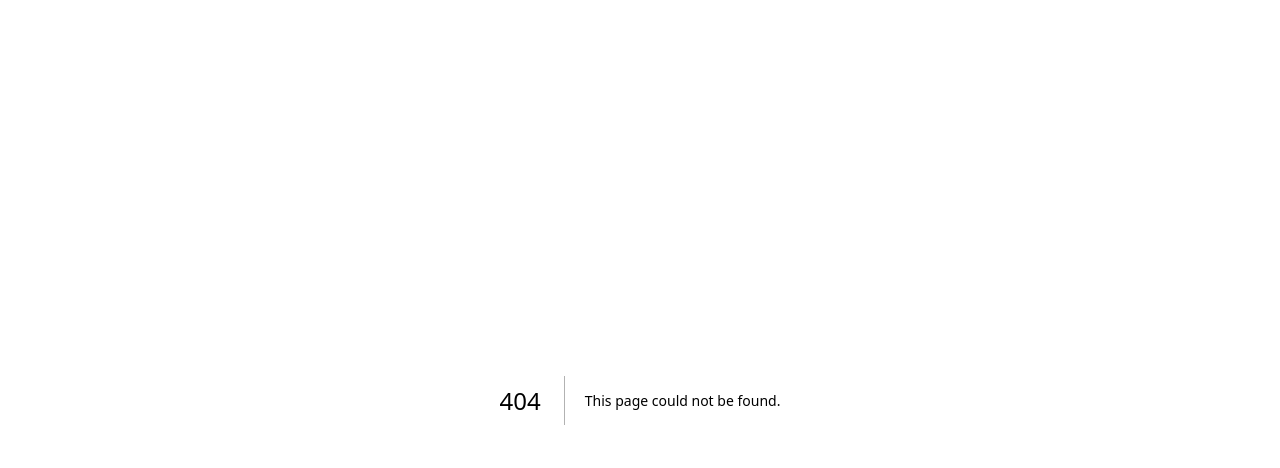
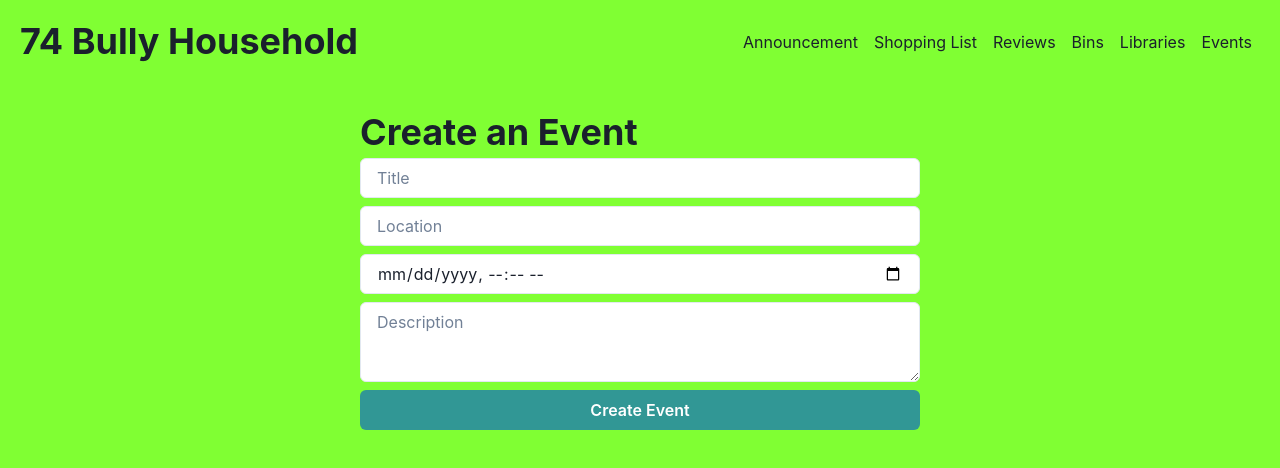
Before and after one commit to jonnyroutley/74bully, a Next.js app in the folder frontend/: page /events/create in a window 1280 px wide. Before the commit this address had no page. Shown: the top 468 px of the page. Built offline with nearby package versions, Linux system fonts and the light colour scheme.

Commit message:
Add create event page
Problem
========
No way to add events apart from API

Solution
=======
Add page to website

```diff
--- a/frontend/pages/events.jsx
+++ b/frontend/pages/events.jsx
@@ -38,7 +38,7 @@ const Events = () => {
           {loading ?
           <>
           {/* <SkeletonText mt='4' noOfLines={4} spacing='4' skeletonHeight='2' startColor='blue.500' endColor='gray.500'/> */}
-          <Box display={'flex'} bg={'white'}flexDir={'column'} p={6} borderRadius={'lg'} borderBottom={'1px solid'} borderColor={'gray.400'} mt={6}>
+          <Box display={'flex'} bg={'white'} flexDir={'column'} p={6} borderRadius={'lg'} borderBottom={'1px solid'} borderColor={'gray.400'} mt={6}>
             {/* <SkeletonCircle size='10' /> */}
             <SkeletonText mt='4' noOfLines={4} spacing='4' skeletonHeight='2' />
           </Box>
@@ -46,7 +46,7 @@ const Events = () => {
           <>
           <Box w={'600px'} maxW={'100%'} boxShadow={'md'} mt={6}>
             {events.map((event) => (
-              <Box key={event.id} display={'flex'} bg={'white'}flexDir={'column'} p={6} borderRadius={'lg'} borderBottom={'1px solid'} borderColor={'gray.400'}>
+              <Box key={event.id} display={'flex'} bg={'white'}flexDir={'column'} p={6} mb={2} borderRadius={'lg'} borderBottom={'1px solid'} borderColor={'gray.400'}>
                 <Heading size={'md'}>{event.title}</Heading>
                 <Heading size={'sm'} fontWeight={400} mb={3} as={'i'}>{event.desc}</Heading>
                 <Text>Time and Date: {formatDateTime(event.time_and_date)}</Text>
--- /dev/null
+++ b/frontend/pages/events/create.jsx
@@ -0,0 +1,117 @@
+import { Button, Heading, Box, Spinner, Center, Text, Input, Select, useRadio, useRadioGroup, useToast, Image, FormLabel, Textarea } from "@chakra-ui/react"
+import { useEffect, useState } from "react"
+import { useRouter } from 'next/router'
+import Layout from "../../layout/layout"
+import Rating from "../ratings/Rating"
+
+const Announcements = () => {
+  const [title, setTitle] = useState("")
+  const [desc, setDesc] = useState("")
+  const [eventTime, setEventTime] = useState("")
+  const [location, setLocation] = useState("")
+  const [isSubmitting, setIsSubmitting] = useState(false)
+  const router = useRouter()
+
+  const toast = useToast()
+
+  const createEvent = async (e) => {
+    e.preventDefault()
+    try {
+      setIsSubmitting(true)
+      let res = await fetch(process.env.NEXT_PUBLIC_API_URL + "/events/create", {
+        method: "POST",
+        body: JSON.stringify({
+          title,
+          desc,
+          location,
+          eventTime
+        }),
+      });
+      if (res.status === 200) {
+        // clear inputs
+        setDesc("");
+        setTitle("");
+        setLocation("");
+        setEventTime("");
+
+        router.push("/events")
+        // toast({
+        //   title: "Review Submitted",
+        //   description: "View your review on the reviews page.",
+        //   status: 'success',
+        //   duration: 5000,
+        //   isCloseable: true
+        // })
+      }
+    } catch (err) {
+      console.log(err);
+      toast({
+        title: "Issue with Event",
+        description: "Something went wrong when creating your eveent",
+        status: 'error',
+        duration: 5000,
+        isClosable: true
+      })
+    }
+    setIsSubmitting(false)
+  }
+
+
+  return (
+    <Layout metas={{title: "Create Event"}}>
+      <Box w='xl' maxW={'100%'} my={5} p={2}>
+      <Heading>Create an Event</Heading>
+      <form onSubmit={createEvent} method="POST">
+        <Box display={'flex'} mb={2} flexDir={'column'}>
+          <Input
+            type="text"
+            name="title"
+            id="title"
+            bg={'white'}
+            onChange={(e) => setTitle(e.target.value)}
+            value={title}
+            placeholder={"Title"}
+            my={1}
+            required
+          />
+          <Input
+            type="text"
+            name="location"
+            id="location"
+            bg={'white'}
+            onChange={(e) => setLocation(e.target.value)}
+            value={location}
+            placeholder={"Location"}
+            my={1}
+            required
+          />
+          <Input
+            type="datetime-local"
+            name="eventTime"
+            id="eventTime"
+            bg={'white'}
+            onChange={(e)=> setEventTime(e.target.value)}
+            value={eventTime}
+            my={1}
+            required
+          />
+          <Textarea
+            type="text"
+            name="desc"
+            id="desc"
+            bg={'white'}
+            onChange={(e) => setDesc(e.target.value)}
+            value={desc}
+            placeholder={"Description"}
+            my={1}
+            required
+            />
+          <Button type="submit" colorScheme={'teal'} my={1} isLoading={isSubmitting}>Create Event</Button>
+        </Box>
+      </form>
+      </Box>
+    </Layout>
+  )
+}
+
+export default Announcements;
```
Also changed, not shown: 1 other file (tests, documents, lock files or other folders).
